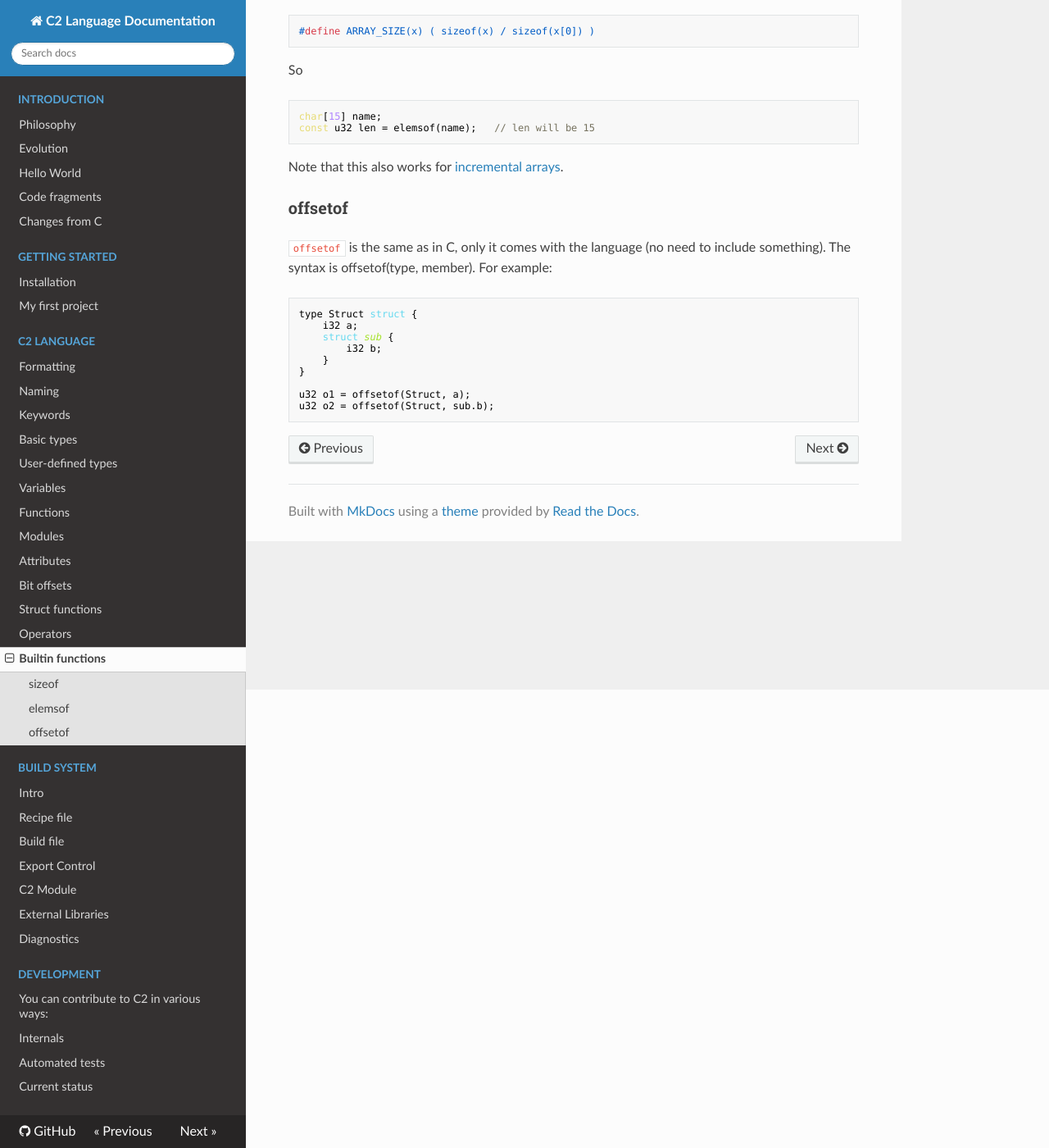
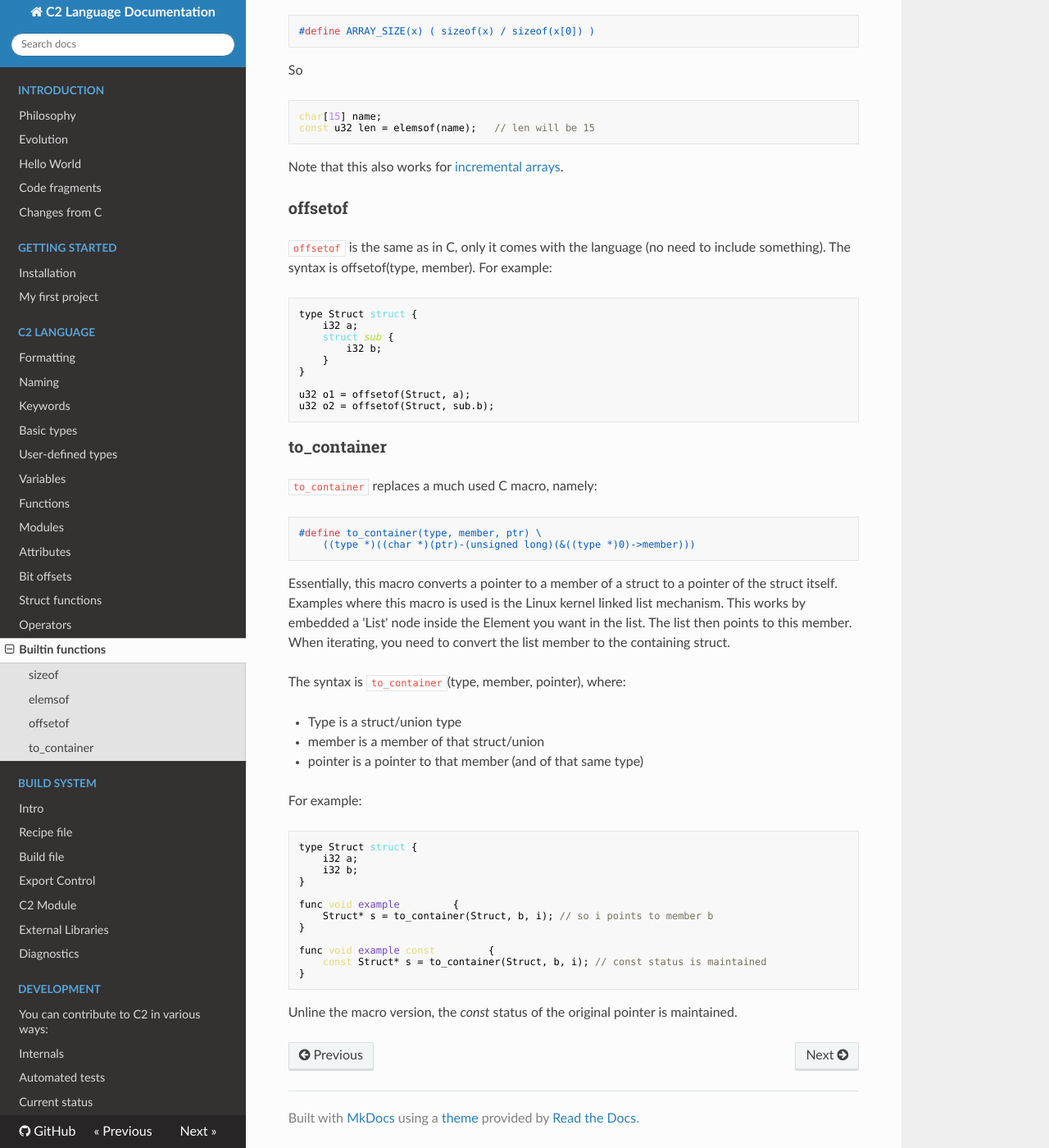
Before and after one commit to c2lang/documentation, an MkDocs documentation site: the page built from documentation/docs/language/builtin_functions.md, in a window 1280 px wide and 1400 px high, scrolled down 559 px. Shown: the whole window at 82% size. Built offline with MkDocs 1.6.1, drawn with Linux system fonts in a browser that asks for light colours; nearby versions of some CDN libraries; old or Windows-style settings are respelled for this version of MkDocs.

Commit message:
describe to_container keyword

````diff
--- a/documentation/docs/language/builtin_functions.md
+++ b/documentation/docs/language/builtin_functions.md
@@ -44,3 +44,42 @@ type Struct struct {
 u32 o1 = offsetof(Struct, a);
 u32 o2 = offsetof(Struct, sub.b);
 ```
+
+### to_container
+
+`to_container` replaces a much used C macro, namely:
+```c
+#define to_container(type, member, ptr) \
+    ((type *)((char *)(ptr)-(unsigned long)(&((type *)0)->member)))
+```
+
+Essentially, this macro converts a pointer to a member of a struct to
+a pointer of the struct itself. Examples where this macro is used is the Linux kernel
+linked list mechanism. This works by embedded a 'List' node inside the Element you want
+in the list. The list then points to this member. When iterating, you need to
+convert the list member to the containing struct.
+
+The syntax is `to_container`(type, member, pointer), where:
+
+- Type is a struct/union type
+- member is a member of that struct/union
+- pointer is a pointer to that member (and of that same type)
+
+For example:
+
+```c
+type Struct struct {
+    i32 a;
+    i32 b;
+}
+
+func void example(i32* i) {
+    Struct* s = to_container(Struct, b, i); // so i points to member b
+}
+
+func void example(const i32* i) {
+    const Struct* s = to_container(Struct, b, i); // const status is maintained
+}
+```
+
+Unline the macro version, the _const_ status of the original pointer is maintained.
````
Also changed, not shown: documentation/docs/language/keywords.md (+1 -0 lines).
